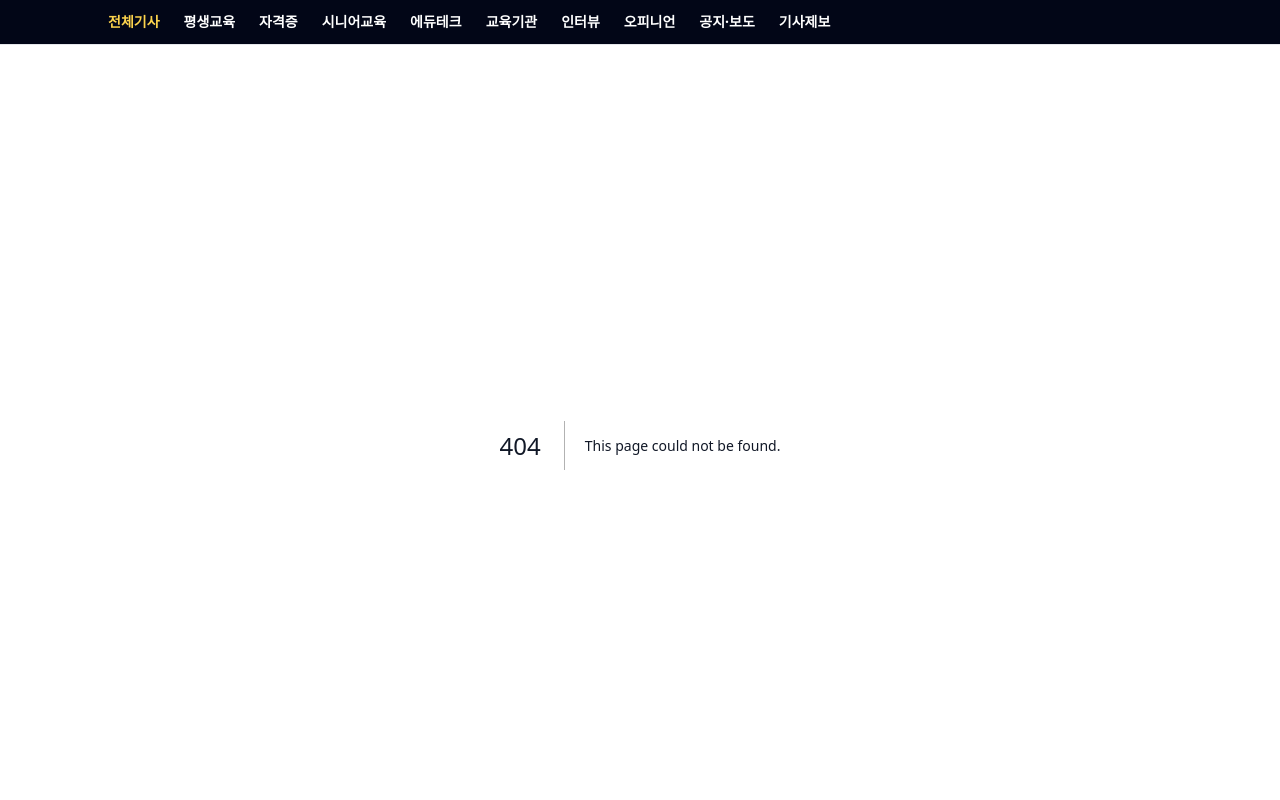
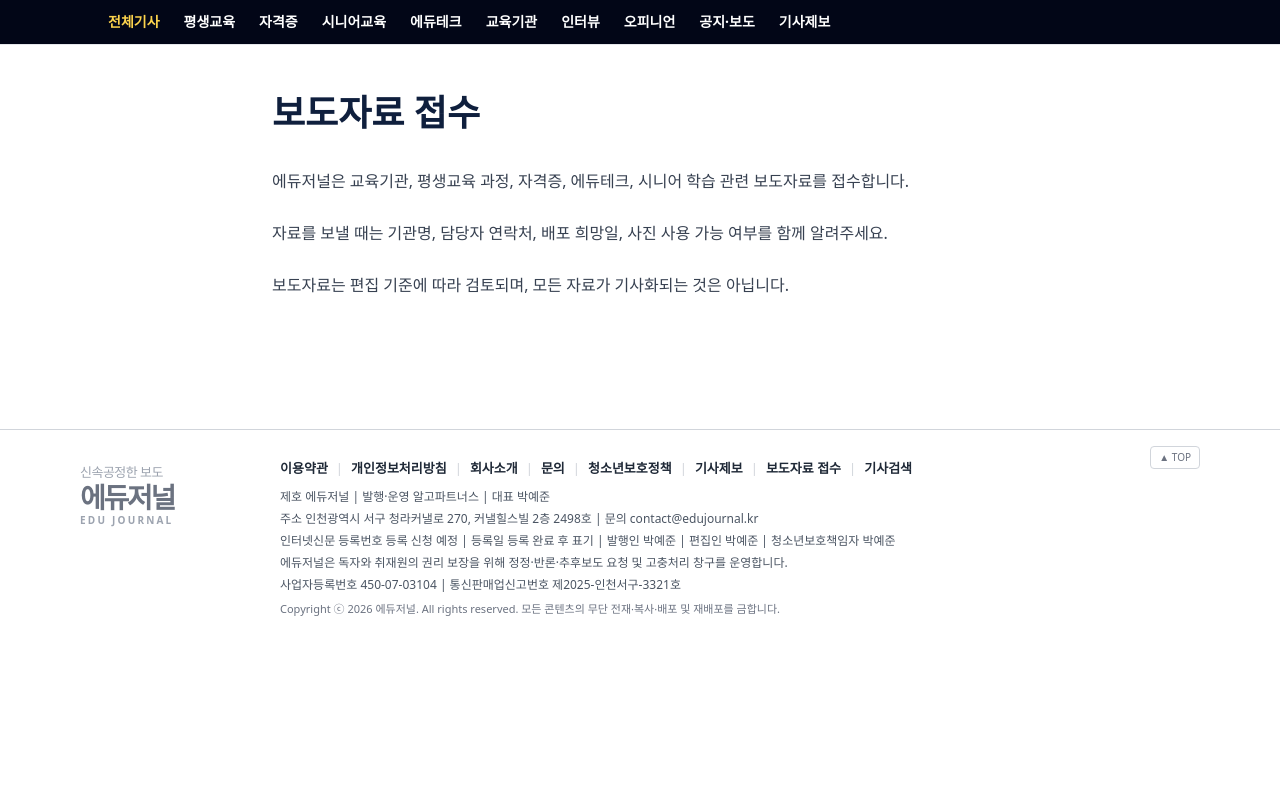
Before and after one commit to apark12321-ux/vision-media-mediaoffice, a Next.js app: page /press in a window 1280 px wide. Before the commit this address had no page. Shown: the top 800 px of the page. Built offline with nearby package versions, Linux system fonts and the light colour scheme.

Commit message:
Add press submission page

```diff
--- /dev/null
+++ b/app/press/page.tsx
@@ -0,0 +1,14 @@
+export const metadata = { title: '보도자료 접수' };
+
+export default function PressPage() {
+  return (
+    <main className="mx-auto max-w-3xl px-4 py-12">
+      <h1 className="text-4xl font-black text-brand-navy">보도자료 접수</h1>
+      <div className="mt-8 space-y-5 leading-8 text-gray-700">
+        <p>에듀저널은 교육기관, 평생교육 과정, 자격증, 에듀테크, 시니어 학습 관련 보도자료를 접수합니다.</p>
+        <p>자료를 보낼 때는 기관명, 담당자 연락처, 배포 희망일, 사진 사용 가능 여부를 함께 알려주세요.</p>
+        <p>보도자료는 편집 기준에 따라 검토되며, 모든 자료가 기사화되는 것은 아닙니다.</p>
+      </div>
+    </main>
+  );
+}
```
